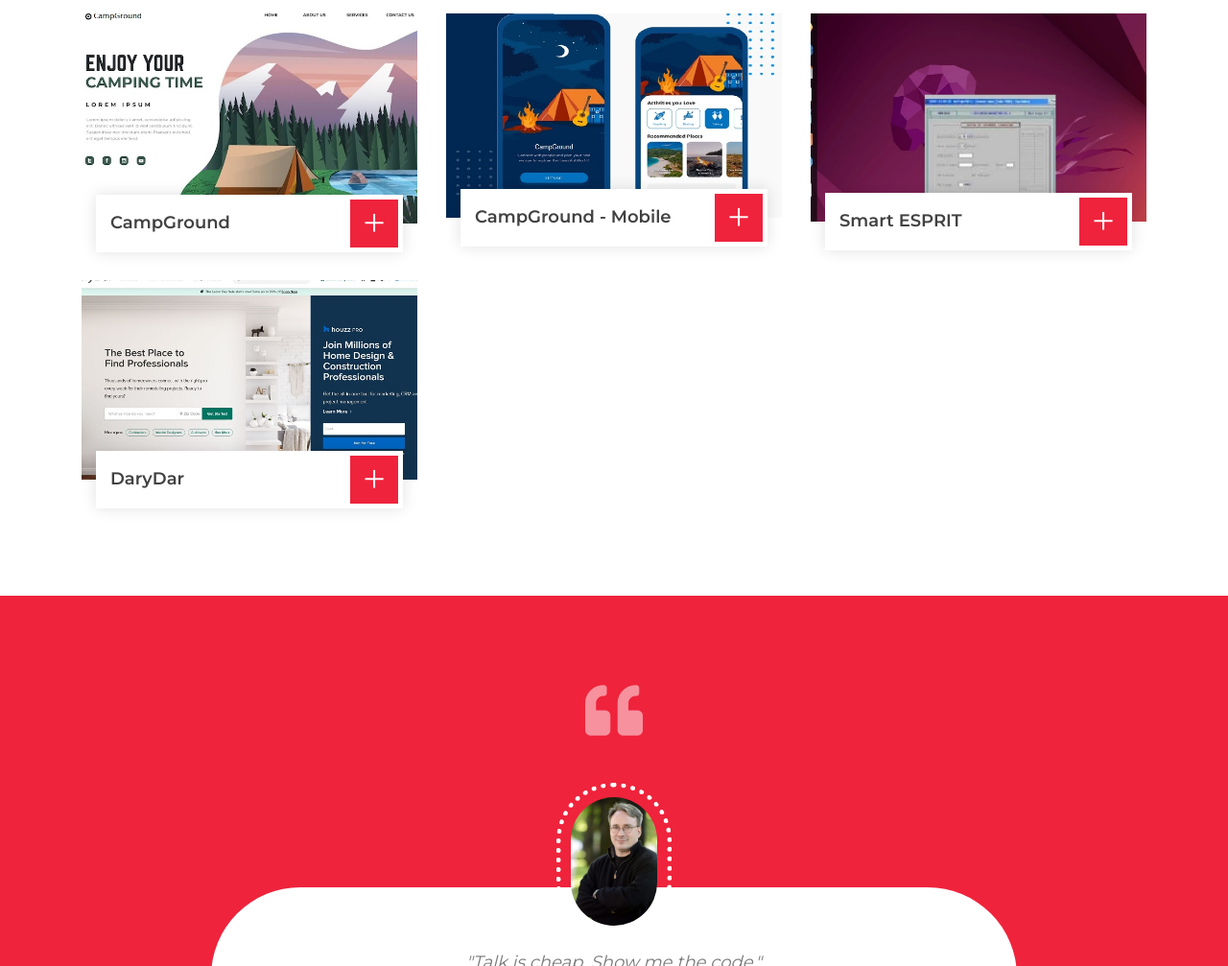
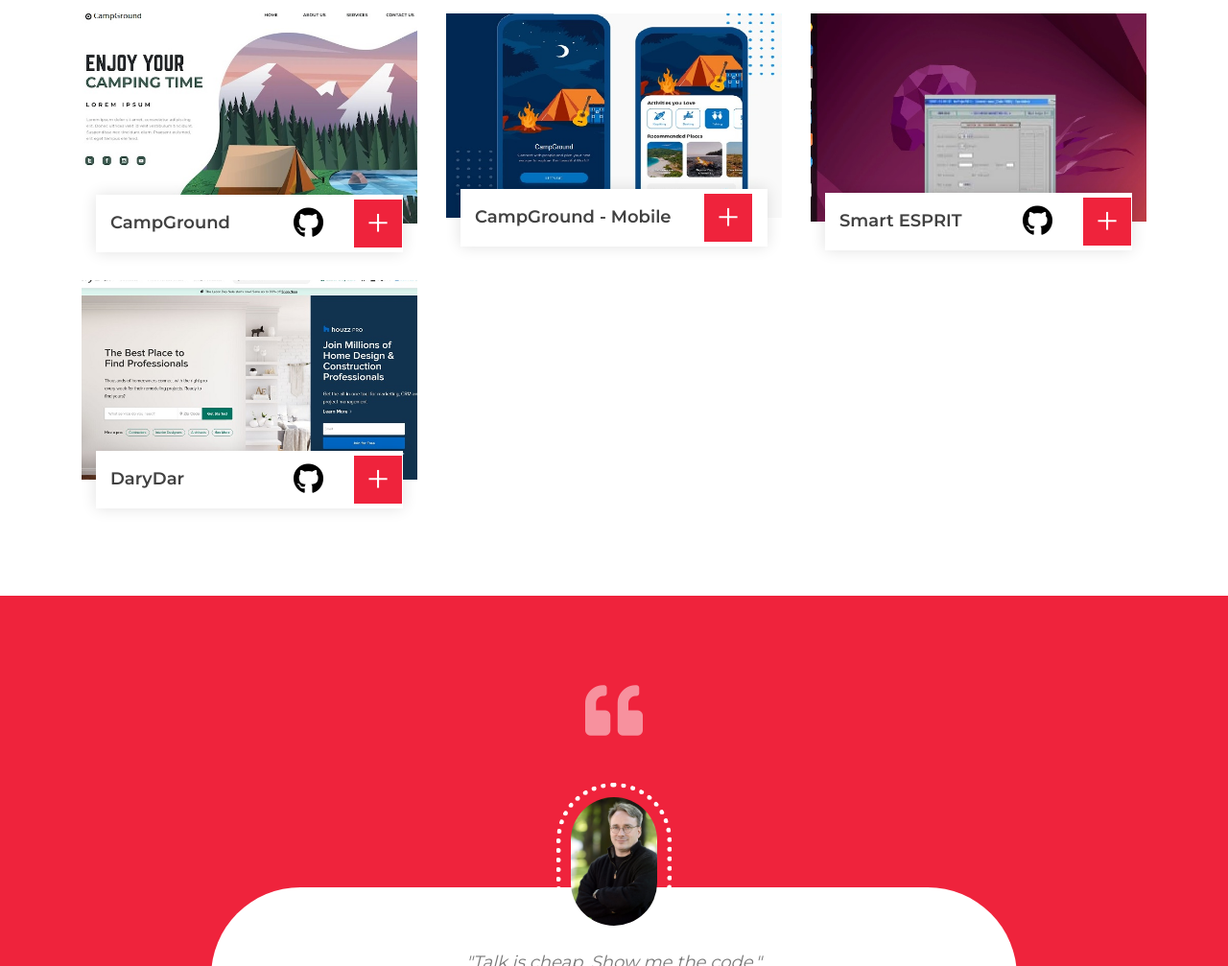
Before and after one commit to EyaBenLak/EyaBenLak.github.io, a plain HTML site: page index.html in a window 1280 px wide. Shown: the part 2126-3133 px from the top of the page at 96% size. Drawn offline with nearby package versions, Linux system fonts and the light colour scheme.

Commit message:
Update index.html

```diff
--- a/index.html
+++ b/index.html
@@ -225,7 +225,8 @@ I create websites by utilizing JavaScript and its associated frameworks, includi
                                 <img src="img/portfolio-1.jpg" alt="Image">
                             </div>
                             <div class="portfolio-text">
-                                <h3>CampGround</h3>
+                                <h3 style="width: calc(100% - 129px);">CampGround</h3>
+                                <a href="https://github.com/Eyabenlakdhar/" style="margin-right: 10%;font-size: 2rem;"><i style="color: black" class="fab fa-github"></i></a>
                                 <a class="btn" href="img/portfolio-1.jpg" data-lightbox="portfolio">+</a>
                             </div>
                         </div>
@@ -236,7 +237,7 @@ I create websites by utilizing JavaScript and its associated frameworks, includi
                                 <img src="img/portfolio-2.jpg" alt="Image">
                             </div>
                             <div class="portfolio-text">
-                                <h3>CampGround - Mobile</h3>
+                                <h3 style="width: calc(100% - 81px);">CampGround - Mobile</h3>
                                 <a class="btn" href="img/portfolio-2.jpg" data-lightbox="portfolio">+</a>
                             </div>
                         </div>
@@ -247,7 +248,8 @@ I create websites by utilizing JavaScript and its associated frameworks, includi
                                 <img src="img/portfolio-3.jpg" alt="Image">
                             </div>
                             <div class="portfolio-text">
-                                <h3>Smart ESPRIT</h3>
+                                <h3 style="width: calc(100% - 129px);">Smart ESPRIT</h3>
+                                <a href="https://github.com/Eyabenlakdhar/" style="margin-right: 10%;font-size: 2rem;"><i style="color: black" class="fab fa-github"></i></a>
                                 <a class="btn" href="img/portfolio-3.jpg" data-lightbox="portfolio">+</a>
                             </div>
                         </div>
@@ -258,7 +260,8 @@ I create websites by utilizing JavaScript and its associated frameworks, includi
                                 <img src="img/portfolio-4.jpg" alt="Image">
                             </div>
                             <div class="portfolio-text">
-                                <h3>DaryDar</h3>
+                                <h3 style="width: calc(100% - 129px);">DaryDar</h3>
+                                <a href="https://github.com/Eyabenlakdhar/" style="margin-right: 10%;font-size: 2rem;"><i style="color: black" class="fab fa-github"></i></a>
                                 <a class="btn" href="img/portfolio-4.jpg" data-lightbox="portfolio">+</a>
                             </div>
                         </div>
```
